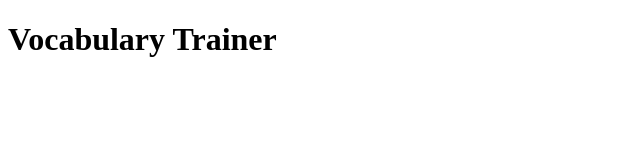
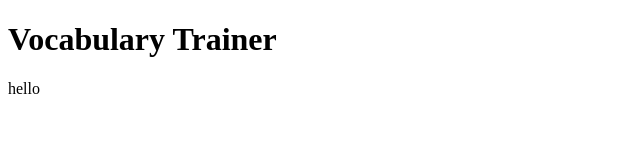
Before and after one commit to felianfilian/vocabulary-trainer-v01, a plain HTML site: page index.html in a window 1280 px wide. Shown: the full height of the page, 0-640 px from the left. Drawn offline with Linux system fonts and the light colour scheme.

Commit message:
output change

```diff
--- a/index.html
+++ b/index.html
@@ -9,6 +9,10 @@
 </head>
 <body>
     <h1>Vocabulary Trainer</h1>
+    <p id="question"></p>
+
+
     <script src="script.js"></script>
+
 </body>
 </html>
--- a/script.js
+++ b/script.js
@@ -1,13 +1,13 @@
 alert('welcome');
 
-let question = document.getElementById('question');
+let question = document.getElementById("question");
 
 
 const vocaMap = new Map();
 vocaMap.set('hello', 'hallo');
 vocaMap.set('ship', 'Schiff');
 
-question.innerText = 'hello';
+question.innerText = "hello";
 
 
 console.log(vocaMap);
```
